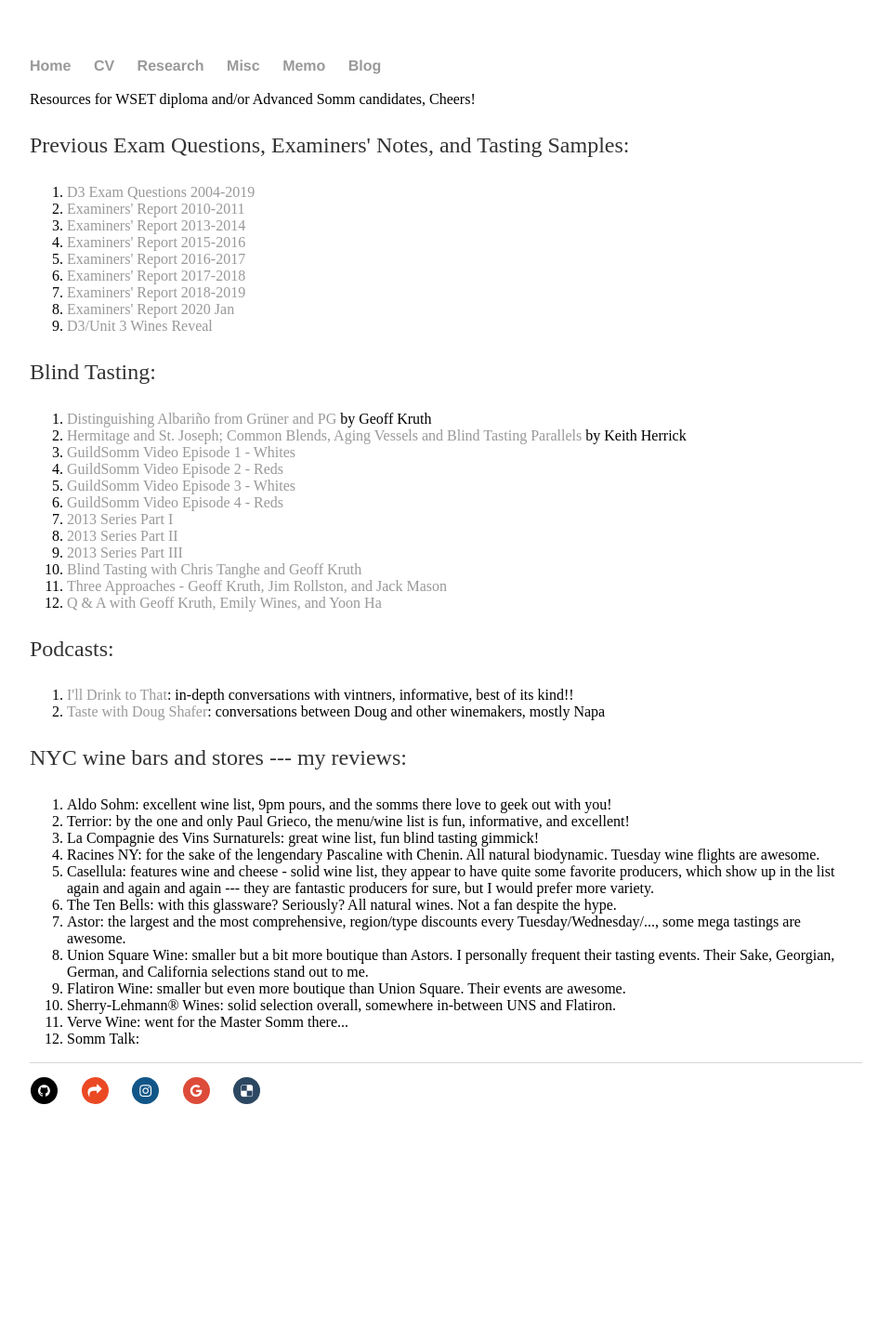
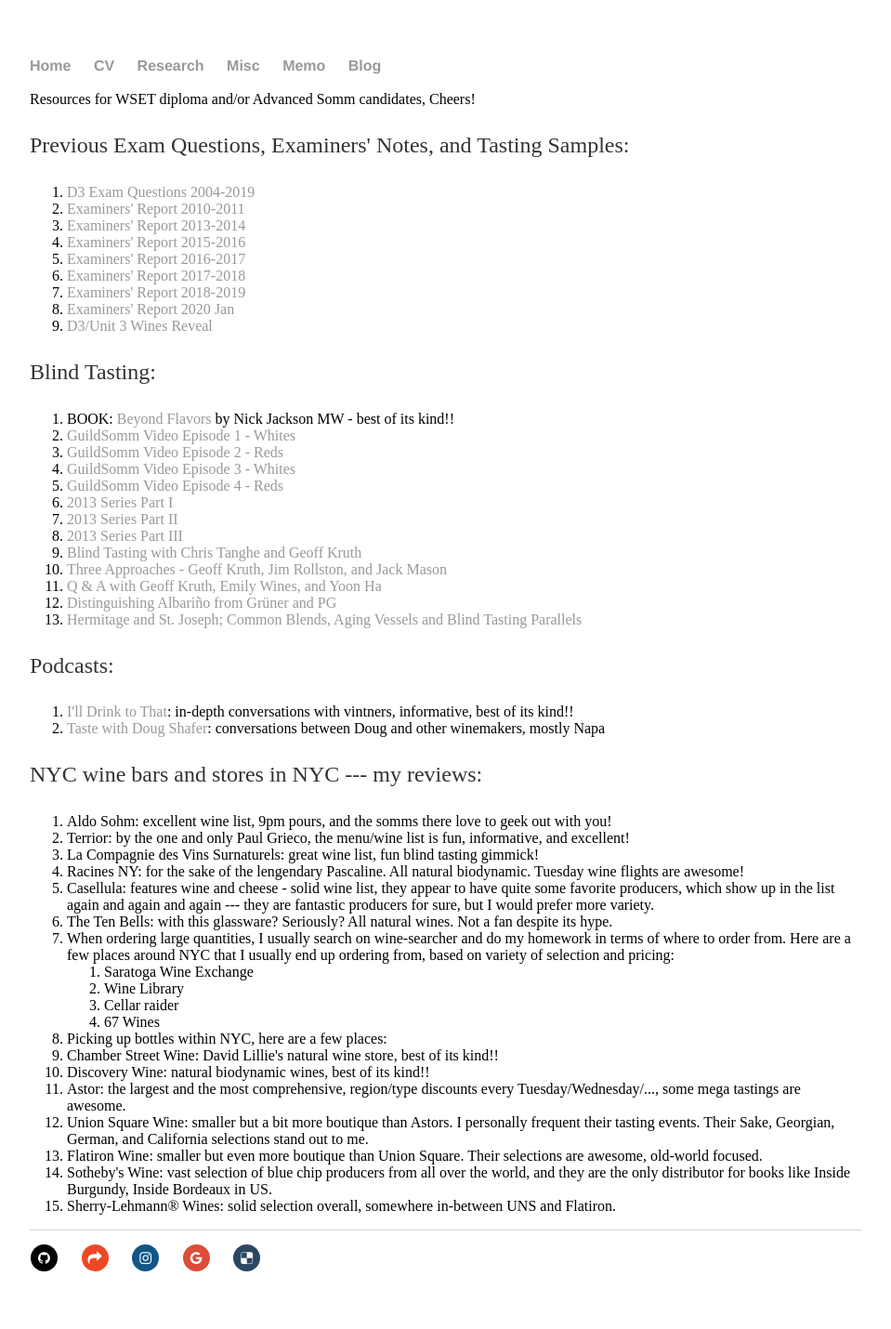
Before and after one commit to shenglih/shenglih.github.io, a Jekyll site: the page built from misc/wine_links.html, in a window 1280 px wide. Shown: the whole page at 93% size, without its empty margins (160-1119 px from the left). Built offline with Jekyll 4.4.1, drawn with Linux system fonts in a browser that asks for light colours; comment, search, counter and statistics services are not loaded; before the commit the page ends 1250 px from its top, so only the background shows below that.

Commit message:
Update wine_links.html

```diff
--- a/misc/wine_links.html
+++ b/misc/wine_links.html
@@ -19,8 +19,7 @@
 
 <p>Blind Tasting:</p>
 	<ol>
-  <li><a href="https://www.guildsomm.com/learn/blind-tasting/i/albarino/distinguishing-albarino-from-gruner-and-pg">Distinguishing Albariño from Grüner and PG</a> by Geoff Kruth</li>
-		<li><a href="https://www.guildsomm.com/learn/blind-tasting/i/marsanne-roussanne/hermitage-and-st-joseph-common-blends-aging-vessels-and-blind-tasting-parallels">Hermitage and St. Joseph; Common Blends, Aging Vessels and Blind Tasting Parallels</a> by Keith Herrick</li>
+		<li>BOOK: <a href="https://books.google.com/books/about/Beyond_Flavour.html?id=nXg4zQEACAAJ&source=kp_book_description">Beyond Flavors</a> by Nick Jackson MW - best of its kind!!</li>
   <li><a href="https://www.guildsomm.com/public_content/features/videos/m/videos/16570">GuildSomm Video Episode 1 - Whites</li>
   <li><a href="https://www.guildsomm.com/public_content/features/videos/m/videos/16571">GuildSomm Video Episode 2 - Reds</li>
   <li><a href="https://www.guildsomm.com/public_content/features/videos/m/videos/16596">GuildSomm Video Episode 3 - Whites</li>
@@ -31,6 +30,8 @@
   <li><a href="https://www.guildsomm.com/public_content/features/podcasts/b/guild_podcasts/posts/blind-tasting-chris-tanghe-and-geoff-kruth">Blind Tasting with Chris Tanghe and Geoff Kruth<a/></li>
   <li><a href="https://www.guildsomm.com/public_content/features/podcasts/b/guild_podcasts/posts/three-approaches-to-blind-tasting">Three Approaches - Geoff Kruth, Jim Rollston, and Jack Mason</a></li>
 		<li><a href="https://www.guildsomm.com/public_content/features/podcasts/b/guild_podcasts/posts/blind-tasting-questions"> Q & A with Geoff Kruth, Emily Wines, and Yoon Ha</a></li>
+		  <li><a href="https://www.guildsomm.com/learn/blind-tasting/i/albarino/distinguishing-albarino-from-gruner-and-pg">Distinguishing Albariño from Grüner and PG</a> </li>
+<li><a href="https://www.guildsomm.com/learn/blind-tasting/i/marsanne-roussanne/hermitage-and-st-joseph-common-blends-aging-vessels-and-blind-tasting-parallels">Hermitage and St. Joseph; Common Blends, Aging Vessels and Blind Tasting Parallels</a></li>
   </ol>
  <p>Podcasts:</p>
 	<ol>
@@ -38,20 +39,30 @@
 		<li><a href="http://www.shafervineyards.com/podcast/index.php">Taste with Doug Shafer</a>: conversations between Doug and other winemakers, mostly Napa</li>
   </ol>
 
-  <p>NYC wine bars and stores --- my reviews:</p>
+  <p>NYC wine bars and stores in NYC --- my reviews:</p>
 	<ol>
   <li>Aldo Sohm: excellent wine list, 9pm pours, and the somms there love to geek out with you!</li>
   <li>Terrior: by the one and only Paul Grieco, the menu/wine list is fun, informative, and excellent!</li>
   <li>La Compagnie des Vins Surnaturels: great wine list, fun blind tasting gimmick!</li>
-		<li> Racines NY: for the sake of the lengendary Pascaline with Chenin. All natural biodynamic. Tuesday wine flights are awesome.</li>
-  <li>Casellula: features wine and cheese - solid wine list, they appear to have quite some favorite producers, which show up in the list again and again and again --- they are fantastic producers for sure, but I would prefer more variety. </li>
-  <li>The Ten Bells: with this glassware? Seriously? All natural wines. Not a fan despite the hype.</li>
+		<li> Racines NY: for the sake of the lengendary Pascaline. All natural biodynamic. Tuesday wine flights are awesome!</li>
+		<li>Casellula: features wine and cheese - solid wine list, they appear to have quite some favorite producers, which show up in the list again and again and again --- they are fantastic producers for sure, but I would prefer more variety. </li>
+  <li>The Ten Bells: with this glassware? Seriously? All natural wines. Not a fan despite its hype.</li>
+		<li>When ordering large quantities, I usually search on wine-searcher and do my homework in terms of where to order from. Here are a few places around NYC that I usually end up ordering from, based on variety of selection and pricing:</li>
+		<ol>
+			<li>Saratoga Wine Exchange</li>
+			<li>Wine Library</li>
+			<li>Cellar raider</li>
+			<li>67 Wines</li>
+		</ol>
+		<li>Picking up bottles within NYC, here are a few places:</li>
+		<li>Chamber Street Wine: David Lillie's natural wine store, best of its kind!!</li>
+		<li>Discovery Wine: natural biodynamic wines, best of its kind!!</li>
   <li>Astor: the largest and the most comprehensive, region/type discounts every Tuesday/Wednesday/..., some mega tastings are awesome.</li>
   <li>Union Square Wine: smaller but a bit more boutique than Astors. I personally frequent their tasting events. Their Sake, Georgian, German, and California selections stand out to me.</li>
-  <li>Flatiron Wine: smaller but even more boutique than Union Square. Their events are awesome. </li>
+  <li>Flatiron Wine: smaller but even more boutique than Union Square. Their selections are awesome, old-world focused. </li>
+		<li>Sotheby's Wine: vast selection of blue chip producers from all over the world, and they are the only distributor for books like Inside Burgundy, Inside Bordeaux in US.</li>
   <li>Sherry-Lehmann® Wines: solid selection overall, somewhere in-between UNS and Flatiron.</li>
-  <li>Verve Wine: went for the Master Somm there...</li>
-		<li>Somm Talk:</li>
+
   </ol>
 
 </div>
```
